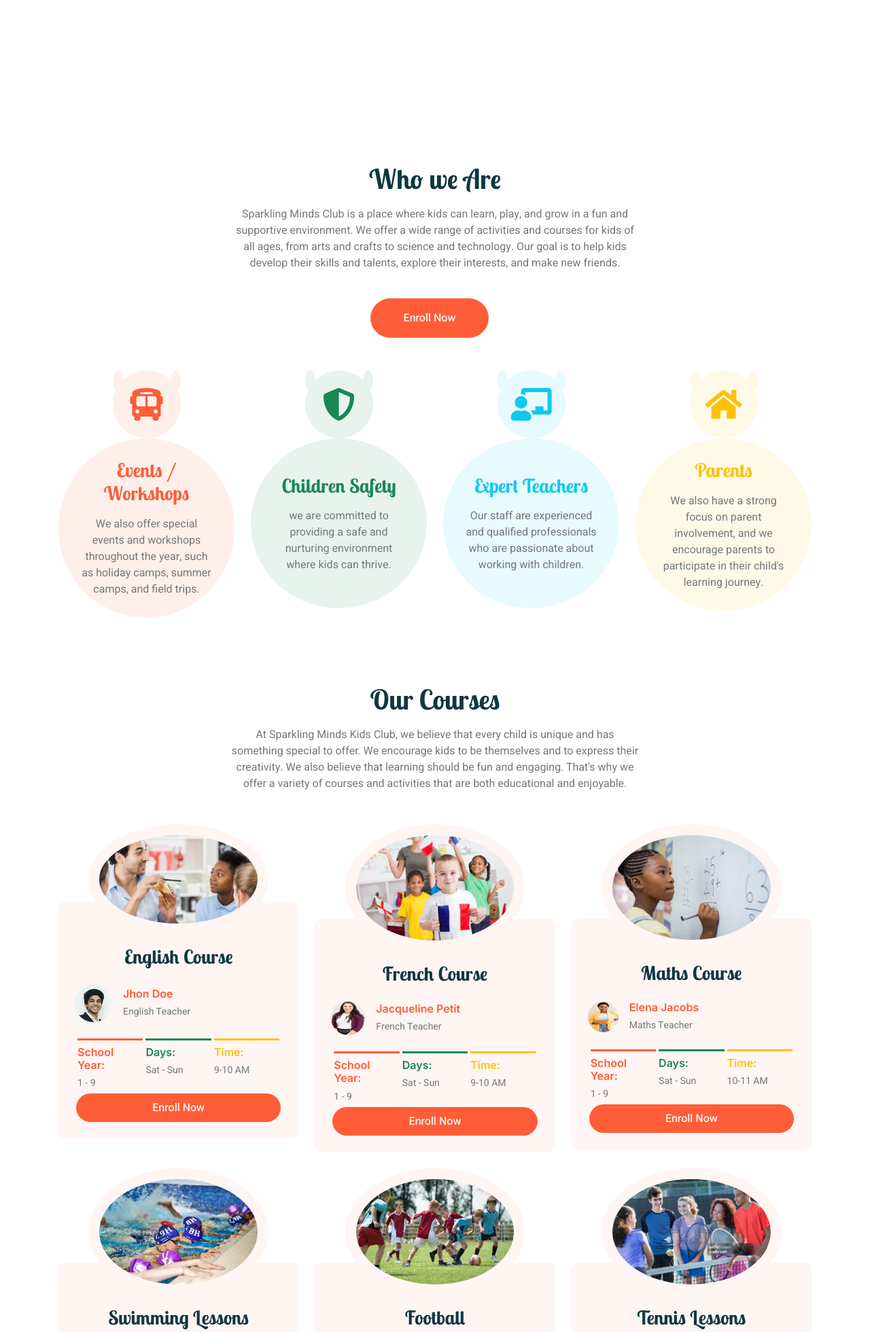
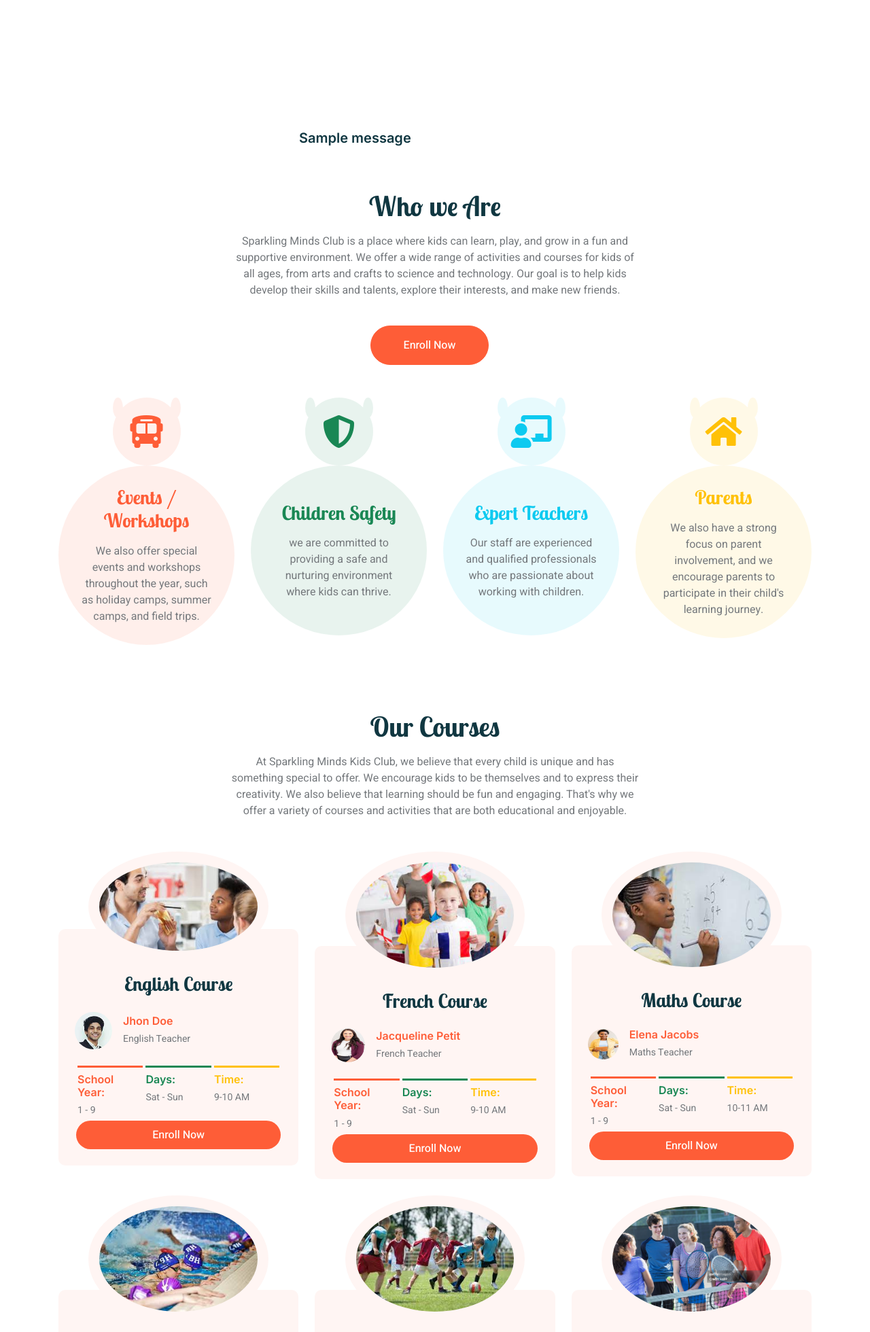
Before and after one commit to Jawahir01/Sparkling-Minds-Kids-Club, a Flask app: page / in a window 1280 px wide. Shown: the part 965-2925 px from the top of the page at 68% size. Run offline with Flask 3, Linux system fonts and the light colour scheme; one stand-in notice (Sample message) is shown; some libraries are stand-ins or nearby versions.

Commit message:
Display Flash messages

```diff
--- a/static/css/style.css
+++ b/static/css/style.css
@@ -266,6 +266,11 @@ h2,
     color: rgba(255, 255, 255, .5);
 }
 
+/*** Flash Messages ***/
+
+.message-container h6 {
+    line-height: 2;
+}
 
 /*** Facility ***/
 .facility-item .facility-icon {
--- a/templates/index.html
+++ b/templates/index.html
@@ -142,6 +142,7 @@
       </nav>
       <!-- Navbar End -->
       {% endblock %}
+
       <!-- Carousel Start -->
       <div class="container-fluid p-0 mb-5">
         <div class="owl-carousel header-carousel position-relative">
@@ -260,6 +261,22 @@
         </div>
       </div>
       <!-- Carousel End -->
+
+      <section>
+        <!-- flash messages -->
+        {% with messages = get_flashed_messages() %} {% if messages %} {% for
+        message in messages %}
+          <div class="container">
+            <div
+              class="text-left mx-auto mb-2 wow fadeInUp"
+              data-wow-delay="0.1s"
+              style="max-width: 400px"
+            >
+              <h5 class="light-blue mb-3">{{ message }}</h5>
+            </div>
+          </div>
+        {% endfor %} {% endif %} {% endwith %}
+      </section>
 
       <main class="container">{% block content %} {% endblock %}</main>
 
```
